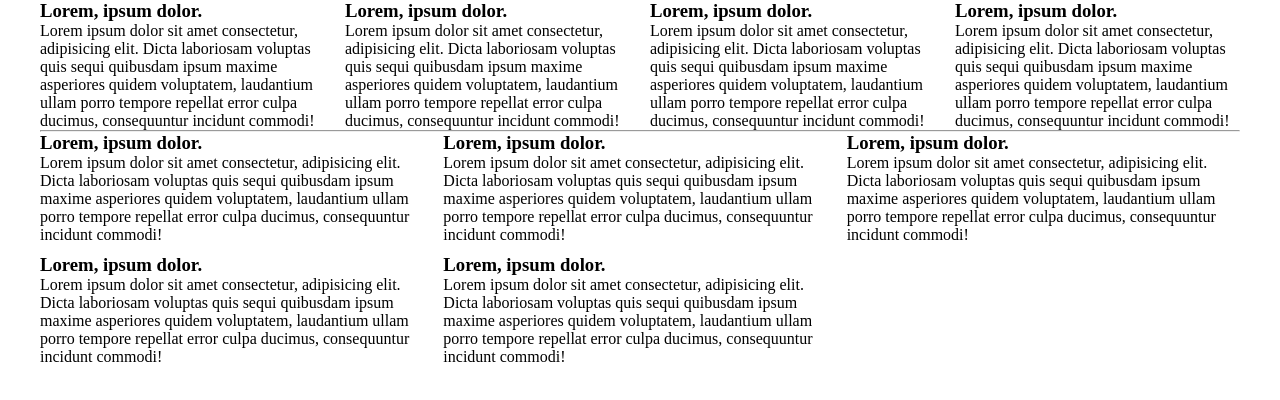
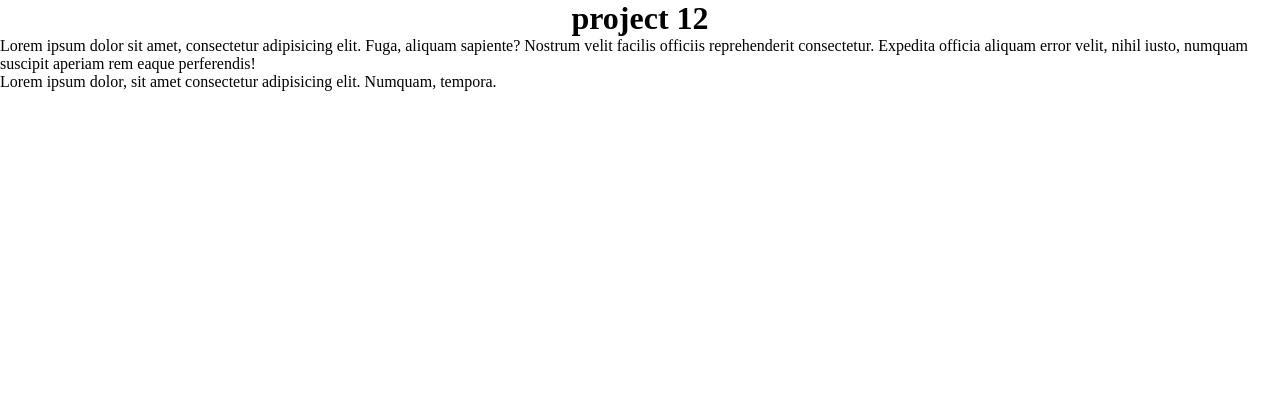
Before and after one commit to biigii/project12june2022, a plain HTML site: page index.html in a window 1280 px wide. Drawn offline with Linux system fonts and the light colour scheme.

Commit message:
javascript added

```diff
--- a/index.html
+++ b/index.html
@@ -1,76 +1,22 @@
 <!DOCTYPE html>
 <html lang="en">
   <head>
-  <meta charset="UTF-8">
-  <meta http-equiv="X-UA-Compatible" content="IE=edge">
-  <meta name="viewport" content="width=device-width, initial-scale=1.0">
-  <link rel="stylesheet" href="./styles.css">
+    <meta charset="UTF-8" />
+    <meta http-equiv="X-UA-Compatible" content="IE=edge" />
+    <meta name="viewport" content="width=device-width, initial-scale=1.0" />
+    <link href="./styles.css" rel="stylesheet" />
+    <script src="./scripts.js" defer></script>
     <title>project 12</title>
   </head>
   <body>
-
+    <h1>project 12</h1>
     <main class="container">
-
-    <div class="row-flex">
-      <div>
-        <h3>Lorem, ipsum dolor.</h3>
-        <p>Lorem ipsum dolor sit amet consectetur, adipisicing elit. Dicta laboriosam voluptas quis sequi quibusdam ipsum maxime asperiores quidem voluptatem, laudantium ullam porro tempore repellat error culpa ducimus, consequuntur incidunt commodi!</p>
-      </div>
-      <div>
-        <h3>Lorem, ipsum dolor.</h3>
-        <p>Lorem ipsum dolor sit amet consectetur, adipisicing elit. Dicta laboriosam voluptas quis sequi quibusdam ipsum maxime asperiores quidem voluptatem, laudantium ullam porro tempore repellat error culpa ducimus, consequuntur incidunt commodi!</p>
-      </div>
-      <div>
-        <h3>Lorem, ipsum dolor.</h3>
-        <p>Lorem ipsum dolor sit amet consectetur, adipisicing elit. Dicta laboriosam voluptas quis sequi quibusdam ipsum maxime asperiores quidem voluptatem, laudantium ullam porro tempore repellat error culpa ducimus, consequuntur incidunt commodi!</p>
-      </div>
-      <div>
-        <h3>Lorem, ipsum dolor.</h3>
-        <p>Lorem ipsum dolor sit amet consectetur, adipisicing elit. Dicta laboriosam voluptas quis sequi quibusdam ipsum maxime asperiores quidem voluptatem, laudantium ullam porro tempore repellat error culpa ducimus, consequuntur incidunt commodi!</p>
-      </div>
-    </div>
-
-    <hr>
-
-    <div class="row">
-        <div>
-          <h3>Lorem, ipsum dolor.</h3>
-          <p>Lorem ipsum dolor sit amet consectetur, adipisicing elit. Dicta laboriosam voluptas quis sequi quibusdam ipsum maxime asperiores quidem voluptatem, laudantium ullam porro tempore repellat error culpa ducimus, consequuntur incidunt commodi!</p>
-        </div>
-        <div>
-          <h3>Lorem, ipsum dolor.</h3>
-          <p>Lorem ipsum dolor sit amet consectetur, adipisicing elit. Dicta laboriosam voluptas quis sequi quibusdam ipsum maxime asperiores quidem voluptatem, laudantium ullam porro tempore repellat error culpa ducimus, consequuntur incidunt commodi!</p>
-        </div>
-        <div>
-          <h3>Lorem, ipsum dolor.</h3>
-          <p>Lorem ipsum dolor sit amet consectetur, adipisicing elit. Dicta laboriosam voluptas quis sequi quibusdam ipsum maxime asperiores quidem voluptatem, laudantium ullam porro tempore repellat error culpa ducimus, consequuntur incidunt commodi!</p>
-        </div>
-        <div>
-          <h3>Lorem, ipsum dolor.</h3>
-          <p>Lorem ipsum dolor sit amet consectetur, adipisicing elit. Dicta laboriosam voluptas quis sequi quibusdam ipsum maxime asperiores quidem voluptatem, laudantium ullam porro tempore repellat error culpa ducimus, consequuntur incidunt commodi!</p>
-        </div>
-        <div>
-          <h3>Lorem, ipsum dolor.</h3>
-          <p>Lorem ipsum dolor sit amet consectetur, adipisicing elit. Dicta laboriosam voluptas quis sequi quibusdam ipsum maxime asperiores quidem voluptatem, laudantium ullam porro tempore repellat error culpa ducimus, consequuntur incidunt commodi!</p>
-        </div>
-    </div>
+      <section>
+        <p>
+          Lorem ipsum dolor sit amet, consectetur adipisicing elit. Fuga, aliquam sapiente? Nostrum velit facilis officiis reprehenderit consectetur. Expedita officia aliquam error velit, nihil iusto, numquam suscipit aperiam rem eaque perferendis!</p>
+        <p>Lorem ipsum dolor, sit amet consectetur adipisicing elit. Numquam, tempora.</p>
+      </section>
     </main>
-
-
-<section class="grid">
-  <div></div>
-  <div></div>
-  <div></div>
-  <div></div>
-  <div></div>
-  <div></div>
-  <div></div>
-  <div></div>
-  <div></div>
-  <div></div>
-  <div></div>
-  <div></div>
-</section>
-
+    <!-- <script src="./scripts.js"></script> -->
   </body>
 </html>
--- a/scripts.js
+++ b/scripts.js
@@ -0,0 +1,79 @@
+// alert("this is my first JS statement");
+
+// string
+// console.log('hello world');
+
+// console.log(1000);
+// console.log('1000');
+
+
+// numbers
+// console.log(100 * 100);
+
+// console.log(1000 + 2000);
+// console.log('1000' + 2000);
+// console.log('hello' + ' ' + 'world');
+// console.log('john ' + 'doe');
+
+// boolean true or false
+// console.log(false)
+// console.log('false')
+
+// array
+// ['john','steve','mary']
+// [1, 3, 10, 99, 5, 'abc', true, false, 100, 0, 'hello world']
+
+// javascript object
+// {
+//   name: 'john',
+//   surname: 'doe',
+//   age: 40
+// }
+
+// snake casing php and python
+// my_family_name
+
+// kebab-casing
+// my-family-name
+
+//title-casing
+// MyFamilyName
+
+// camel casing
+var myName;
+// var myFamilyName;
+
+myName = 'behshad';
+// console.log(myName)
+
+// var age
+// age = 100
+// console.log(age)
+// age = 101
+// console.log(age)
+
+// var age;
+// age = 20;
+// console.log(age);
+
+// let age;
+// age = 33;
+// console.log(age);
+// age = 40;
+// console.log(age);
+
+// const age = 50;
+// console.log(age)
+// age = 51;
+
+{
+  let age = 50
+}
+
+
+{
+  let age = 90
+}
+
+// let age = 30;
+// let age = 21;
--- a/styles.css
+++ b/styles.css
@@ -2,44 +2,7 @@
   margin: 0;
 }
 
-.grid div {
-  background-color: #00ff00;
+h1 {
+  text-align: center;
+  /* color: #f00; */
 }
-
-section.another-grid {
-  display: grid;
-  grid-template-columns: 1fr 1fr 1fr;
-  gap: 20px;
-}
-
-section.grid {
-  /* height: 100vh; */
-  display: grid;
-  gap: 3px;
-  /* grid-auto-flow: row; */
-  /* grid-template-columns: 100px 200px 40% 200px;
-  grid-template-rows: 100px 50% 300px; */
-  /* grid-template-columns: 50% 50%; */
-  /* grid-template-columns: 100px 1fr 1fr;
-  grid-template-rows: 50px 20% 1fr 1fr; */
-  grid-template-columns: 1fr 5fr;
-}
-
-.container {
-  max-width: 1200px;
-  margin: 0 auto;
-}
-
-.row-flex {
-  display: flex;
-  gap: 20px;
-}
-
-.row {
-  display: grid;
-  /* grid-template-columns: 1fr 1fr 1fr; */
-  grid-template-columns: repeat(3, 1fr);
-  /* grid-auto-flow: column;
-  grid-auto-columns: 1fr; */
-  gap: 10px;
-}
```
Also changed, not shown: about.html (added, +14 -0 lines), script defer async.png (added). Lines whose indentation alone changed are shown as unchanged.
